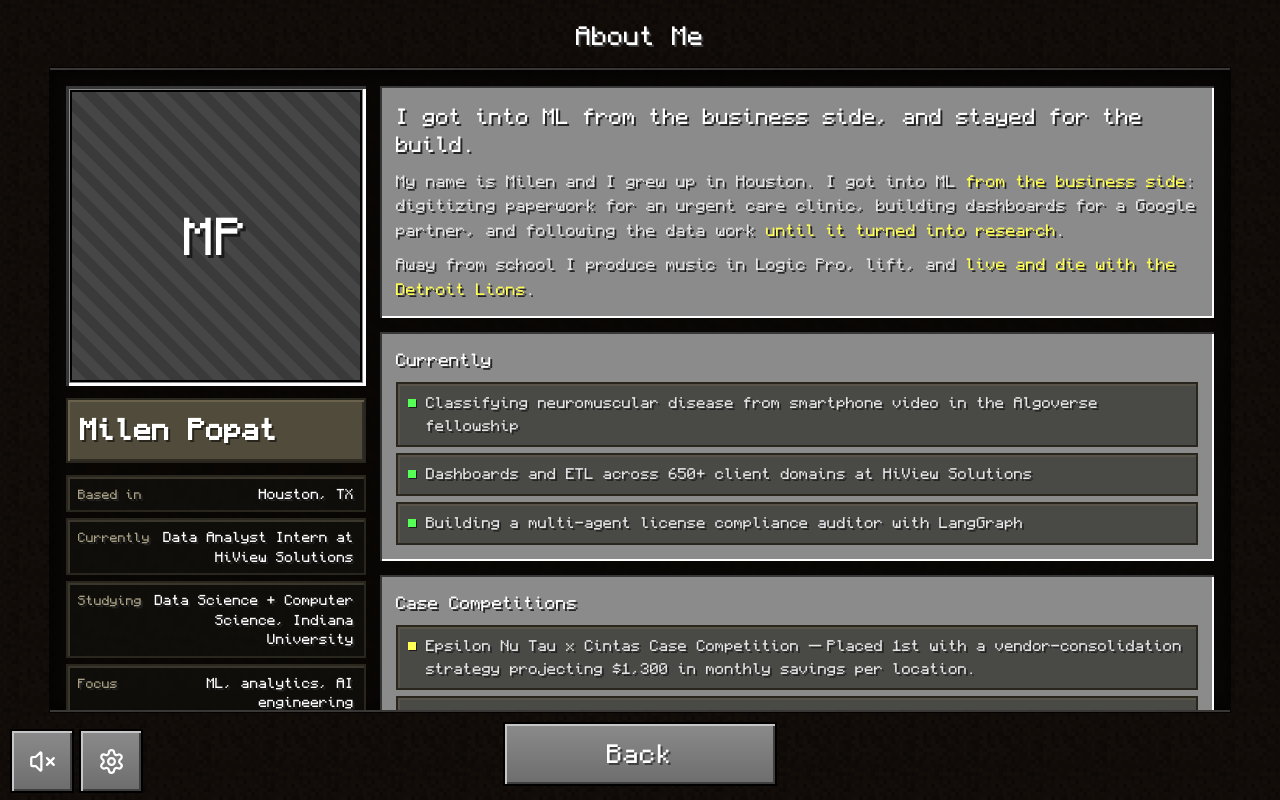
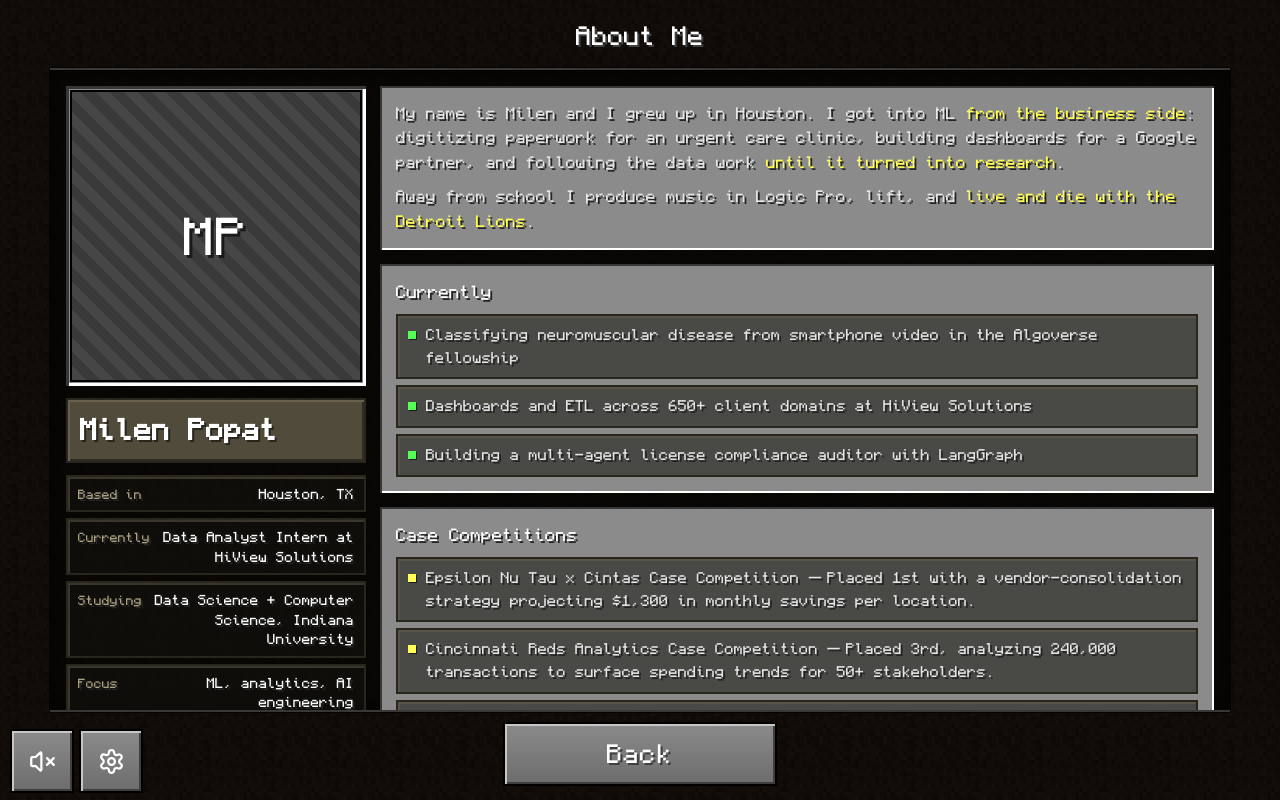
Before and after one commit to mpopat7/portfolio, a Next.js app: page /about in a window 1280 px wide. Built offline with nearby package versions, Linux system fonts and the light colour scheme.

Commit message:
Drop the About heading; the bio paragraphs carry the opening now

```diff
--- a/app/about/page.tsx
+++ b/app/about/page.tsx
@@ -86,9 +86,6 @@ export default function AboutPage() {
               aria-label="Biography"
               style={{ textShadow: "2px 2px 0 #252525" }}
             >
-              <h2 className="m-0 mb-3 text-lg leading-snug text-white sm:text-xl">
-                {about.heading}
-              </h2>
               {about.paragraphs.map((para, i) => (
                 <p
                   key={i}
--- a/data/content.ts
+++ b/data/content.ts
@@ -39,8 +39,6 @@ export const hero = {
 export type TextSegment = { text: string; accent?: boolean };
 
 export const about = {
-  heading:
-    "I got into ML from the business side, and stayed for the build.",
   photo: "/headshot.jpg",
   facts: [
     { label: "Based in", value: "Houston, TX" },
```
